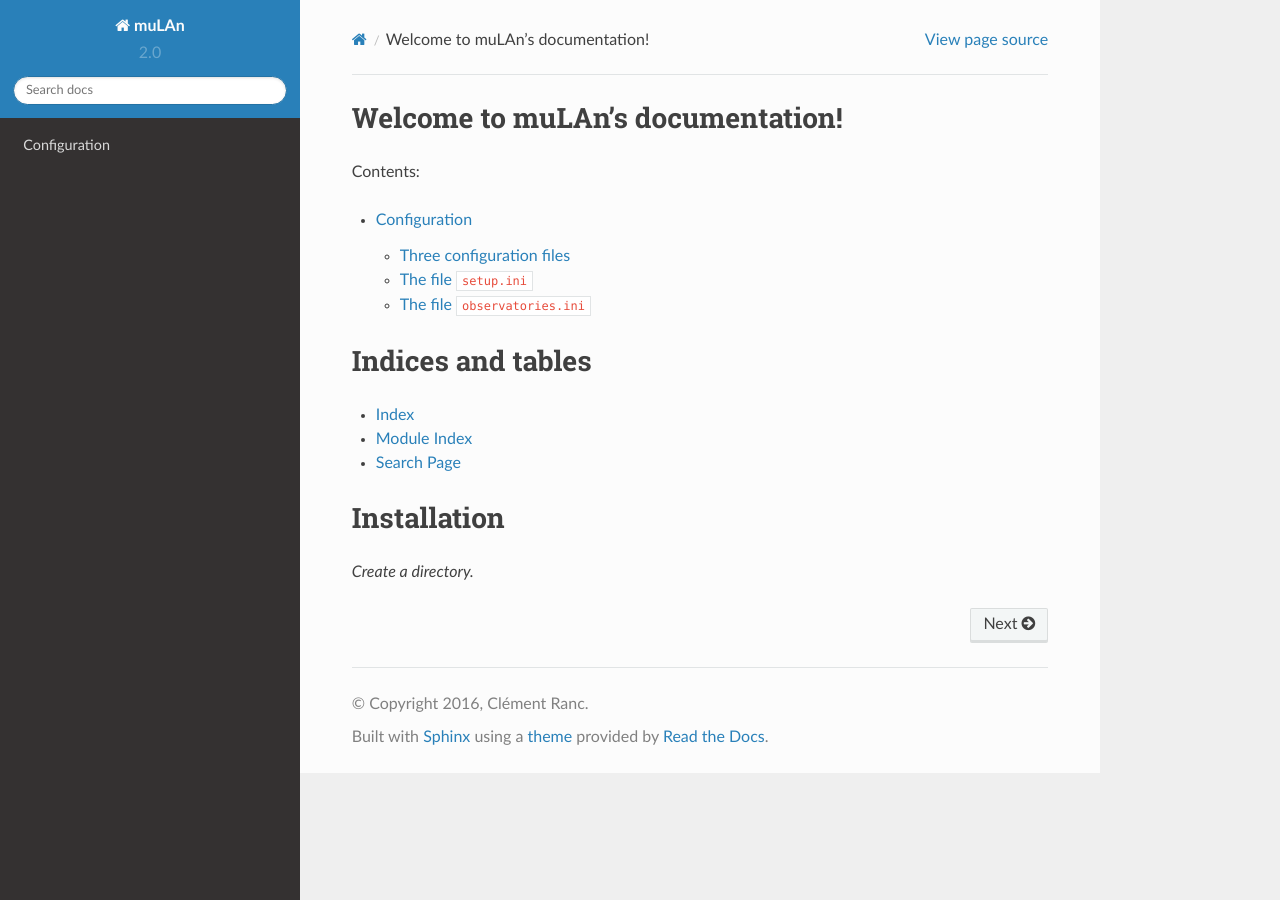
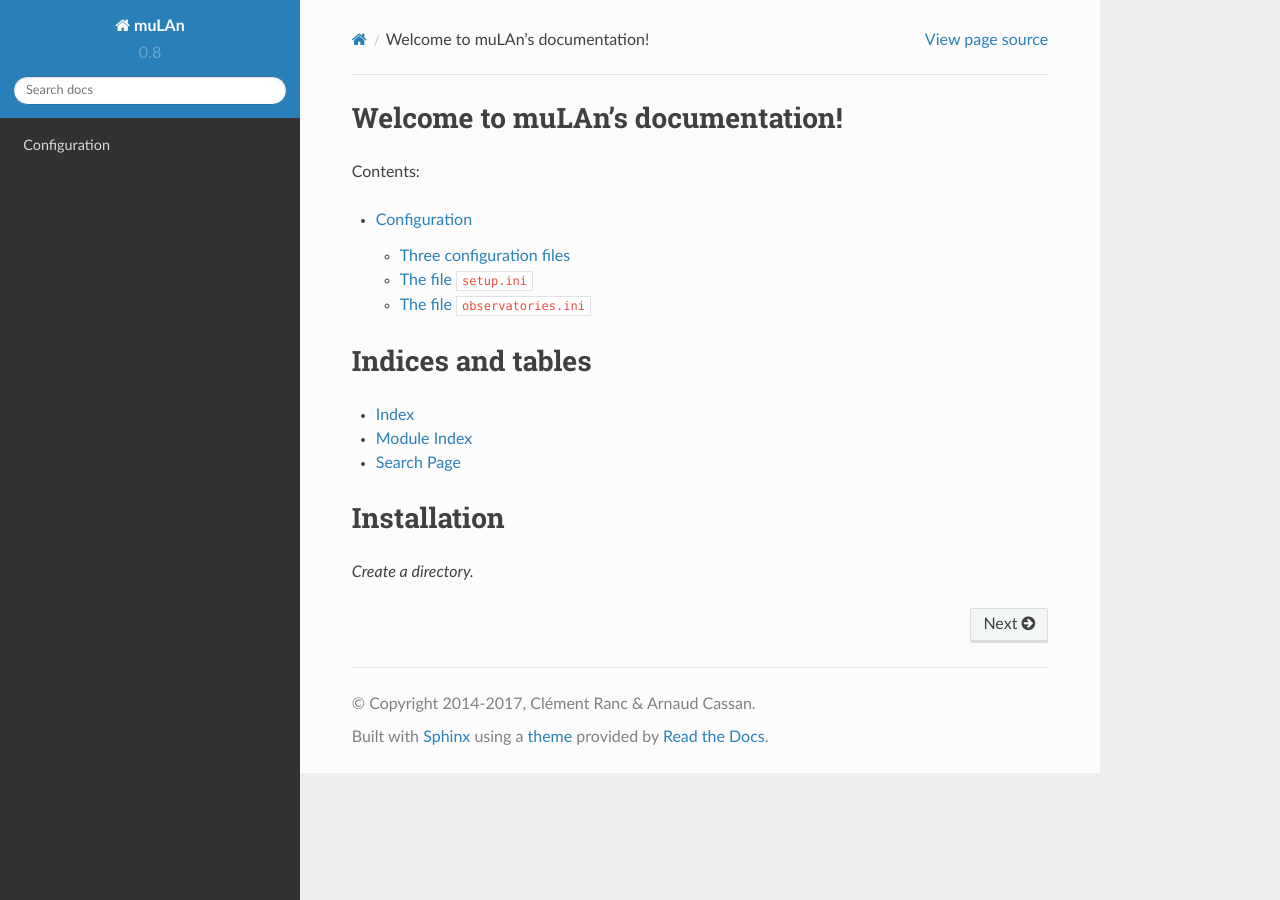
Before and after one commit to muLAn-project/muLAn, a Sphinx documentation site: the page built from docs/index.rst, in a window 1280 px wide. Built offline with Sphinx 7.4.7 and the Read the Docs theme 2.0.0, drawn with Linux system fonts in a browser that asks for light colours.

Commit message:
Update the version of the config file for sphinx.

```diff
--- a/docs/conf.py
+++ b/docs/conf.py
@@ -49,17 +49,17 @@
 
 # General information about the project.
 project = u'muLAn'
-copyright = u'2016, Clément Ranc'
-author = u'Clément Ranc'
+copyright = u'2014-2017, Clément Ranc & Arnaud Cassan'
+author = u'Clément Ranc & Arnaud Cassan'
 
 # The version info for the project you're documenting, acts as replacement for
 # |version| and |release|, also used in various other places throughout the
 # built documents.
 #
 # The short X.Y version.
-version = u'2.0'
+version = u'0.8'
 # The full version, including alpha/beta/rc tags.
-release = u'2.0 beta'
+release = u'0.8.21 beta'
 
 # The language for content autogenerated by Sphinx. Refer to documentation
 # for a list of supported languages.
@@ -140,7 +140,7 @@
 # Add any paths that contain custom static files (such as style sheets) here,
 # relative to this directory. They are copied after the builtin static files,
 # so a file named "default.css" will overwrite the builtin "default.css".
-html_static_path = ['_static']
+# html_static_path = ['_static']
 
 # Add any extra paths that contain custom files (such as robots.txt or
 # .htaccess) here, relative to this directory. These files are copied
@@ -193,7 +193,7 @@
 # Sphinx supports the following languages:
 #   'da', 'de', 'en', 'es', 'fi', 'fr', 'hu', 'it', 'ja'
 #   'nl', 'no', 'pt', 'ro', 'ru', 'sv', 'tr', 'zh'
-#html_search_language = 'en'
+html_search_language = 'en'
 
 # A dictionary with options for the search language support, empty by default.
 # 'ja' uses this config value.
@@ -228,7 +228,7 @@
 #  author, documentclass [howto, manual, or own class]).
 latex_documents = [
     (master_doc, 'muLAn.tex', u'muLAn Documentation',
-     u'Clément Ranc', 'manual'),
+     u'Clément Ranc & Arnaud Cassan', 'manual'),
 ]
 
 # The name of an image file (relative to this directory) to place at the top of
```
